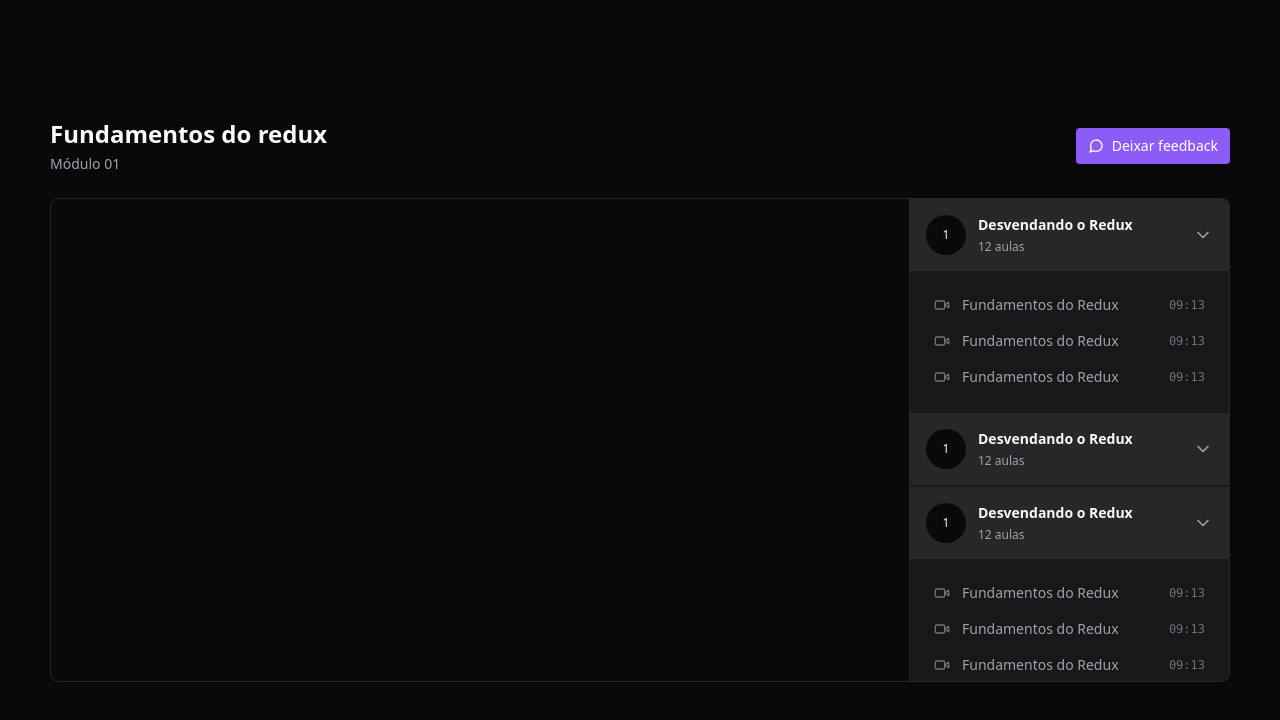
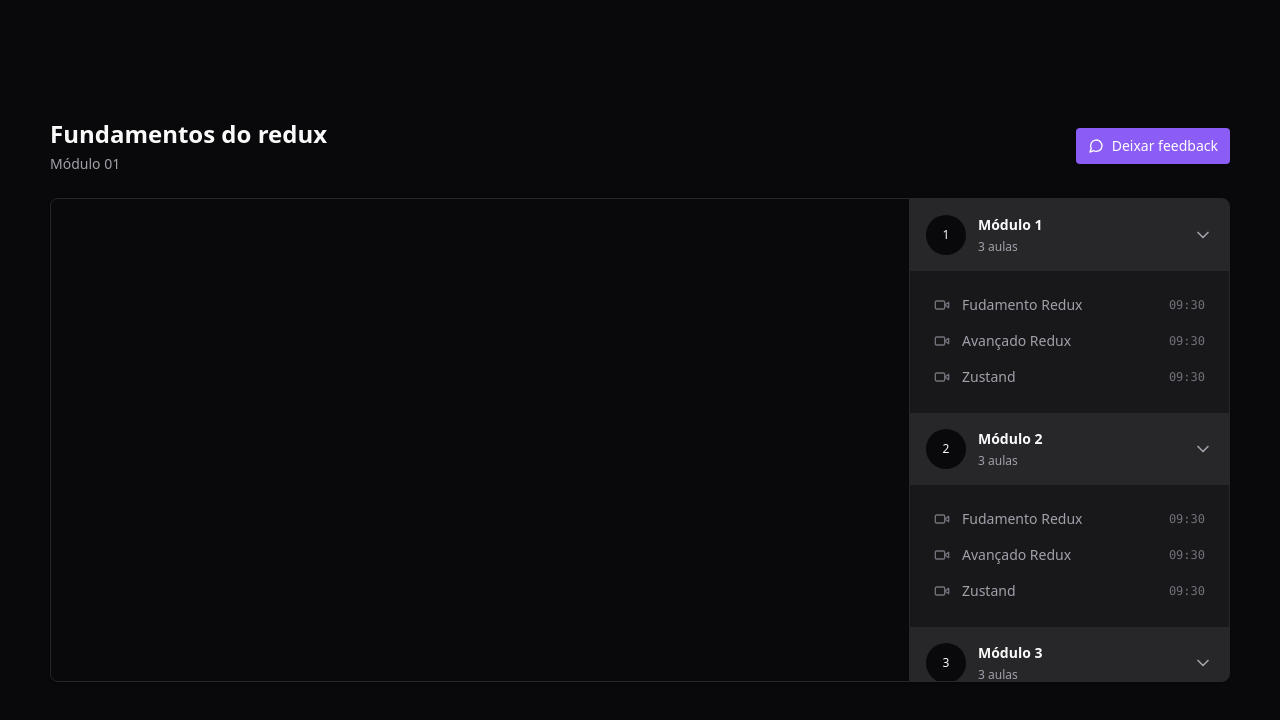
Before and after one commit to Fox-Carlinhos/react-redux-zustand, a React (Vite) app: page / in a window 1280 px wide. Shown: the top 720 px of the page. Built offline with nearby package versions, Linux system fonts and the light colour scheme.

Commit message:
added componentization n passed props mocked before api integratin

```diff
--- /dev/null
+++ b/src/components/Header.tsx
@@ -0,0 +1,8 @@
+export function Header() {
+  return (
+    <div className="flex flex-col gap-1">
+      <h1 className="text-2xl font-bold">Fundamentos do redux</h1>
+      <span className="text-sm text-zinc-400">Módulo 01</span>
+    </div>
+  );
+}
--- /dev/null
+++ b/src/components/Lesson.tsx
@@ -0,0 +1,17 @@
+import { Video } from "lucide-react";
+
+interface LessonProps {
+  title: string;
+  duration: string;
+}
+export function Lesson({ title, duration }: LessonProps) {
+  return (
+    <button className="flex items-center gap-3 text-sm text-zinc-400">
+      <Video className="w-4 h-4 text-zinc-500" />
+      <span>{title}</span>
+      <span className="ml-auto font-mono text-xs text-zinc-500">
+        {duration}
+      </span>
+    </button>
+  );
+}
--- /dev/null
+++ b/src/components/Module.tsx
@@ -0,0 +1,33 @@
+import { ChevronDown } from "lucide-react";
+import { Lesson } from "./Lesson";
+
+interface ModuleProps {
+  moduleIndex: number;
+  title: string;
+  amountOfLesson: number;
+}
+
+export function Module({ moduleIndex, title, amountOfLesson }: ModuleProps) {
+  return (
+    <div>
+      <button className="flex w-full items-center gap-3 bg-zinc-800 p-4">
+        <div className="flex h-10 w-10 rounded-full items-center justify-center bg-zinc-950 text-xs">
+          {moduleIndex + 1}
+        </div>
+
+        <div className="flex flex-col gap-1 text-left">
+          <strong className="text-sm">{title}</strong>
+          <span className="text-xs text-zinc-400">{amountOfLesson} aulas</span>
+        </div>
+
+        <ChevronDown className="w-5 h-5 ml-auto text-zinc-400" />
+      </button>
+
+      <nav className="relative flex flex-col gap-4 p-6">
+        <Lesson title="Fudamento Redux" duration="09:30" />
+        <Lesson title="Avançado Redux" duration="09:30" />
+        <Lesson title="Zustand" duration="09:30" />
+      </nav>
+    </div>
+  );
+}
--- /dev/null
+++ b/src/components/Video.tsx
@@ -0,0 +1,14 @@
+import ReactPlayer from "react-player";
+
+export function Video() {
+  return (
+    <div className="w-full bg-zinc-950 aspect-video">
+      <ReactPlayer
+        width="100%"
+        height="100%"
+        controls
+        url="https://www.youtube.com/watch?v=4qpgwR6JZPY"
+      />
+    </div>
+  );
+}
--- a/src/pages/player.tsx
+++ b/src/pages/player.tsx
@@ -1,16 +1,13 @@
-import { ChevronDown, MessageCircle, Video } from "lucide-react";
-import ReactPlayer from "react-player";
-
+import { MessageCircle } from "lucide-react";
+import { Header } from "../components/Header";
+import { Video } from "../components/Video";
+import { Module } from "../components/Module";
 export function Player() {
   return (
     <div className="h-screen bg-zinc-950 text-zinc-50 flex justify-center items-center">
       <div className="flex w-[1180px] flex-col gap-6">
         <div className="flex items-center justify-between">
-          {/* Header */}
-          <div className="flex flex-col gap-1">
-            <h1 className="text-2xl font-bold">Fundamentos do redux</h1>
-            <span className="text-sm text-zinc-400">Módulo 01</span>
-          </div>
+          <Header />
 
           <button className="flex items-center gap-2 rounded bg-violet-500 px-3 py-2 text-sm font-medium text-white hover:bg-violet-600">
             <MessageCircle className="w-4 h-4" />
@@ -20,106 +17,12 @@
 
         <main className="relative flex overflow-hidden rounded-lg border border-zinc-800 bg-zinc-900 shadow pr-80">
           <div className="flex-1">
-            <div className="w-full bg-zinc-950 aspect-video">
-              <ReactPlayer
-                width="100%"
-                height="100%"
-                controls
-                url="https://www.youtube.com/watch?v=4qpgwR6JZPY"
-              />
-            </div>
+            <Video />
           </div>
-          <aside className="w-80 absolute top-0 bottom-0 right-0 border-l divide-y-2 divide-zinc-900 border-zinc-800 bg-zinc-900 overflow-y-scroll scrollbar scrollbar-thin scrollbar-track-zinc-950 scrollbar-thumb-zinc-800">
-            <div>
-              <button className="flex w-full items-center gap-3 bg-zinc-800 p-4">
-                <div className="flex h-10 w-10 rounded-full items-center justify-center bg-zinc-950 text-xs">
-                  1
-                </div>
-
-                <div className="flex flex-col gap-1 text-left">
-                  <strong className="text-sm">Desvendando o Redux</strong>
-                  <span className="text-xs text-zinc-400">12 aulas</span>
-                </div>
-
-                <ChevronDown className="w-5 h-5 ml-auto text-zinc-400" />
-              </button>
-
-              <nav className="relative flex flex-col gap-4 p-6">
-                <button className="flex items-center gap-3 text-sm text-zinc-400">
-                  <Video className="w-4 h-4 text-zinc-500" />
-                  <span>Fundamentos do Redux</span>
-                  <span className="ml-auto font-mono text-xs text-zinc-500">
-                    09:13
-                  </span>
-                </button>
-                <button className="flex items-center gap-3 text-sm text-zinc-400">
-                  <Video className="w-4 h-4 text-zinc-500" />
-                  <span>Fundamentos do Redux</span>
-                  <span className="ml-auto font-mono text-xs text-zinc-500">
-                    09:13
-                  </span>
-                </button>
-                <button className="flex items-center gap-3 text-sm text-zinc-400">
-                  <Video className="w-4 h-4 text-zinc-500" />
-                  <span>Fundamentos do Redux</span>
-                  <span className="ml-auto font-mono text-xs text-zinc-500">
-                    09:13
-                  </span>
-                </button>
-              </nav>
-            </div>
-            <div>
-              <button className="flex w-full items-center gap-3 bg-zinc-800 p-4">
-                <div className="flex h-10 w-10 rounded-full items-center justify-center bg-zinc-950 text-xs">
-                  1
-                </div>
-
-                <div className="flex flex-col gap-1 text-left">
-                  <strong className="text-sm">Desvendando o Redux</strong>
-                  <span className="text-xs text-zinc-400">12 aulas</span>
-                </div>
-
-                <ChevronDown className="w-5 h-5 ml-auto text-zinc-400" />
-              </button>
-            </div>
-            <div>
-              <button className="flex w-full items-center gap-3 bg-zinc-800 p-4">
-                <div className="flex h-10 w-10 rounded-full items-center justify-center bg-zinc-950 text-xs">
-                  1
-                </div>
-
-                <div className="flex flex-col gap-1 text-left">
-                  <strong className="text-sm">Desvendando o Redux</strong>
-                  <span className="text-xs text-zinc-400">12 aulas</span>
-                </div>
-
-                <ChevronDown className="w-5 h-5 ml-auto text-zinc-400" />
-              </button>
-
-              <nav className="relative flex flex-col gap-4 p-6">
-                <button className="flex items-center gap-3 text-sm text-zinc-400">
-                  <Video className="w-4 h-4 text-zinc-500" />
-                  <span>Fundamentos do Redux</span>
-                  <span className="ml-auto font-mono text-xs text-zinc-500">
-                    09:13
-                  </span>
-                </button>
-                <button className="flex items-center gap-3 text-sm text-zinc-400">
-                  <Video className="w-4 h-4 text-zinc-500" />
-                  <span>Fundamentos do Redux</span>
-                  <span className="ml-auto font-mono text-xs text-zinc-500">
-                    09:13
-                  </span>
-                </button>
-                <button className="flex items-center gap-3 text-sm text-zinc-400">
-                  <Video className="w-4 h-4 text-zinc-500" />
-                  <span>Fundamentos do Redux</span>
-                  <span className="ml-auto font-mono text-xs text-zinc-500">
-                    09:13
-                  </span>
-                </button>
-              </nav>
-            </div>
+          <aside className="w-80 absolute top-0 bottom-0 right-0 border-l divide-y-2 divide-zinc-900 border-zinc-800 bg-zinc-900 overflow-y-scroll scrollbar-thin scrollbar-track-zinc-950 scrollbar-thumb-zinc-800">
+            <Module moduleIndex={0} title="Módulo 1" amountOfLesson={3} />
+            <Module moduleIndex={1} title="Módulo 2" amountOfLesson={3} />
+            <Module moduleIndex={2} title="Módulo 3" amountOfLesson={3} />
           </aside>
         </main>
       </div>
```
